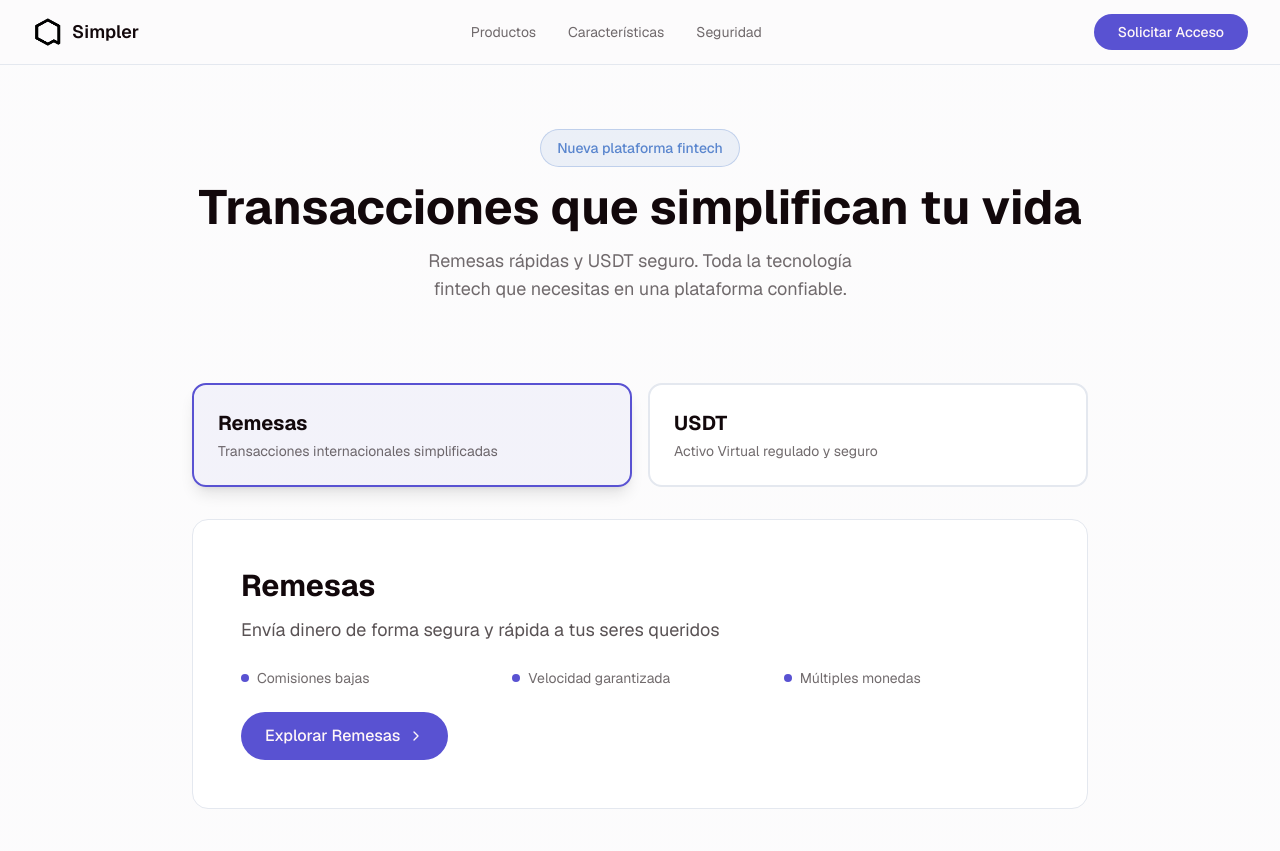
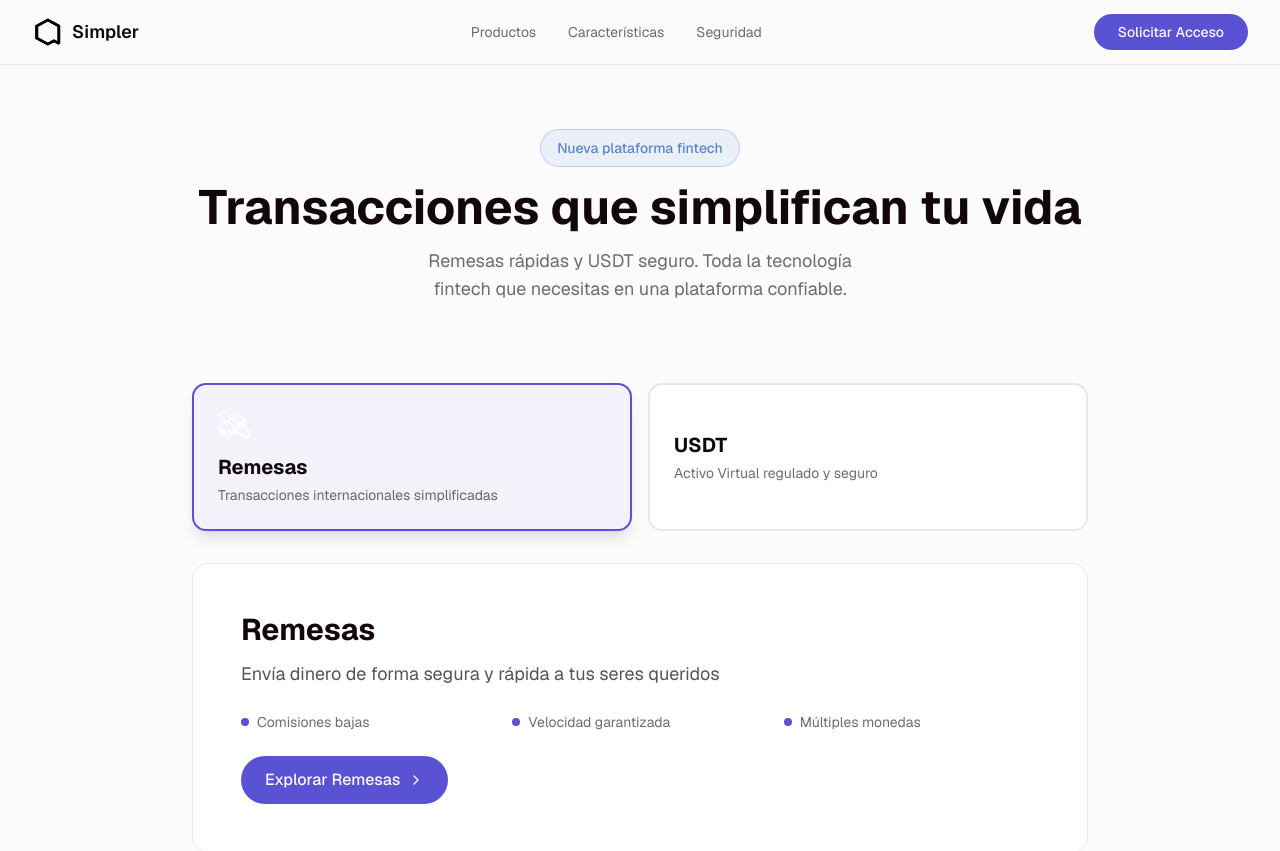
Before and after one commit to gualbysoca/v0-simpler-landing-page, a Next.js app: page / in a window 1280 px wide. Shown: the top 851 px of the page. Built offline with nearby package versions, Linux system fonts and the light colour scheme.

Commit message:
feat: add Remittances icon to card\n\nAdd icon to Remittances card for visual consistency.

```diff
--- a/components/hero-carousel.tsx
+++ b/components/hero-carousel.tsx
@@ -2,6 +2,7 @@
 
 import { useState } from 'react'
 import { ChevronRight } from 'lucide-react'
+import Image from 'next/image'
 
 const products = [
   {
@@ -53,6 +54,17 @@ export function HeroCarousel() {
               }`}
             >
               <div className="text-left">
+                {product.id === 'remesas' && (
+                  <div className="mb-3">
+                    <Image
+                      src="/images/remesas-icon.png"
+                      alt="Remesas"
+                      width={32}
+                      height={32}
+                      className="w-8 h-8"
+                    />
+                  </div>
+                )}
                 <h3 className="font-bold text-lg sm:text-xl text-foreground mb-1">{product.name}</h3>
                 <p className="text-sm text-foreground/60">{product.subtitle}</p>
               </div>
```
Also changed, not shown: public/images/remesas-icon.png (added).
